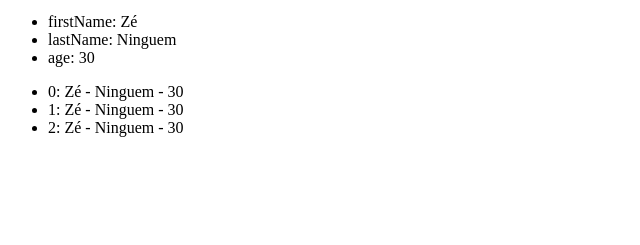
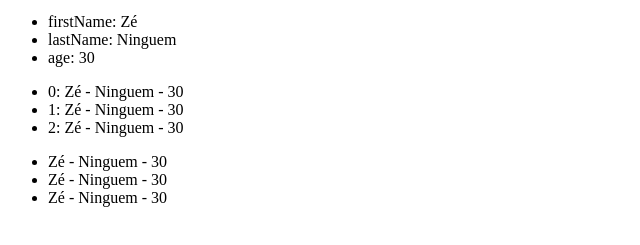
Before and after one commit to daniloroddrigues/vuejs-studies, a plain HTML site: page vuejs12-renderizacao-de-listas/01renderizacao-de-listas/02objetos-em-for.html in a window 1280 px wide. Shown: the part 123-368 px from the top of the page, without its empty margins (0-640 px from the left). Drawn offline with nearby package versions, Linux system fonts and the light colour scheme.

Commit message:
Mudança em Objetos - Vuejs12

```diff
--- a/vuejs12-renderizacao-de-listas/01renderizacao-de-listas/02objetos-em-for.html
+++ b/vuejs12-renderizacao-de-listas/01renderizacao-de-listas/02objetos-em-for.html
@@ -30,6 +30,13 @@
           {{ index }}: {{ item.firstName }} - {{ item.lastName }} - {{ item.age }}
         </li>
       </ul>
+
+      <ul id="v-for-key">
+        <!-- index ou key = mesma coisa -->
+        <li v-for="item in items" :key="item.id">
+          {{ item.firstName }} - {{ item.lastName }} - {{ item.age }}
+        </li>
+      </ul>
     </div>
 
     <script>
```
